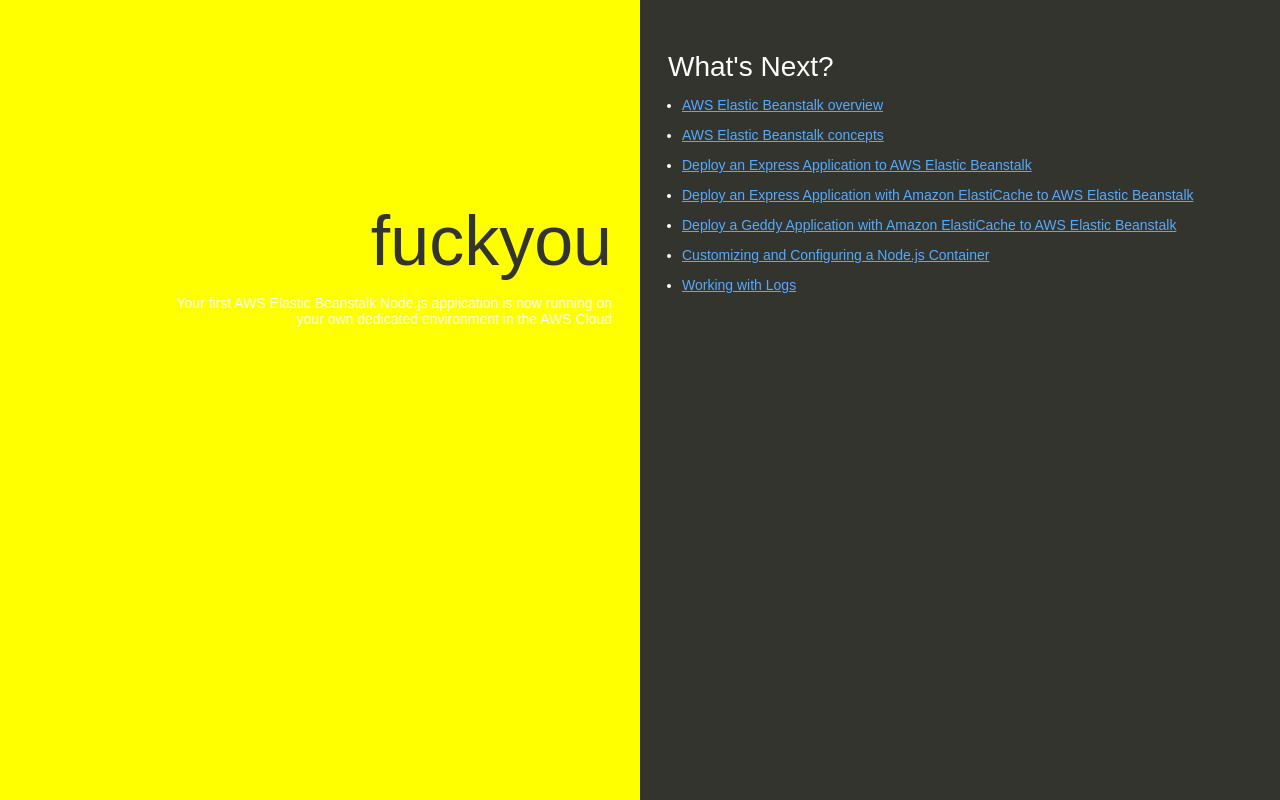
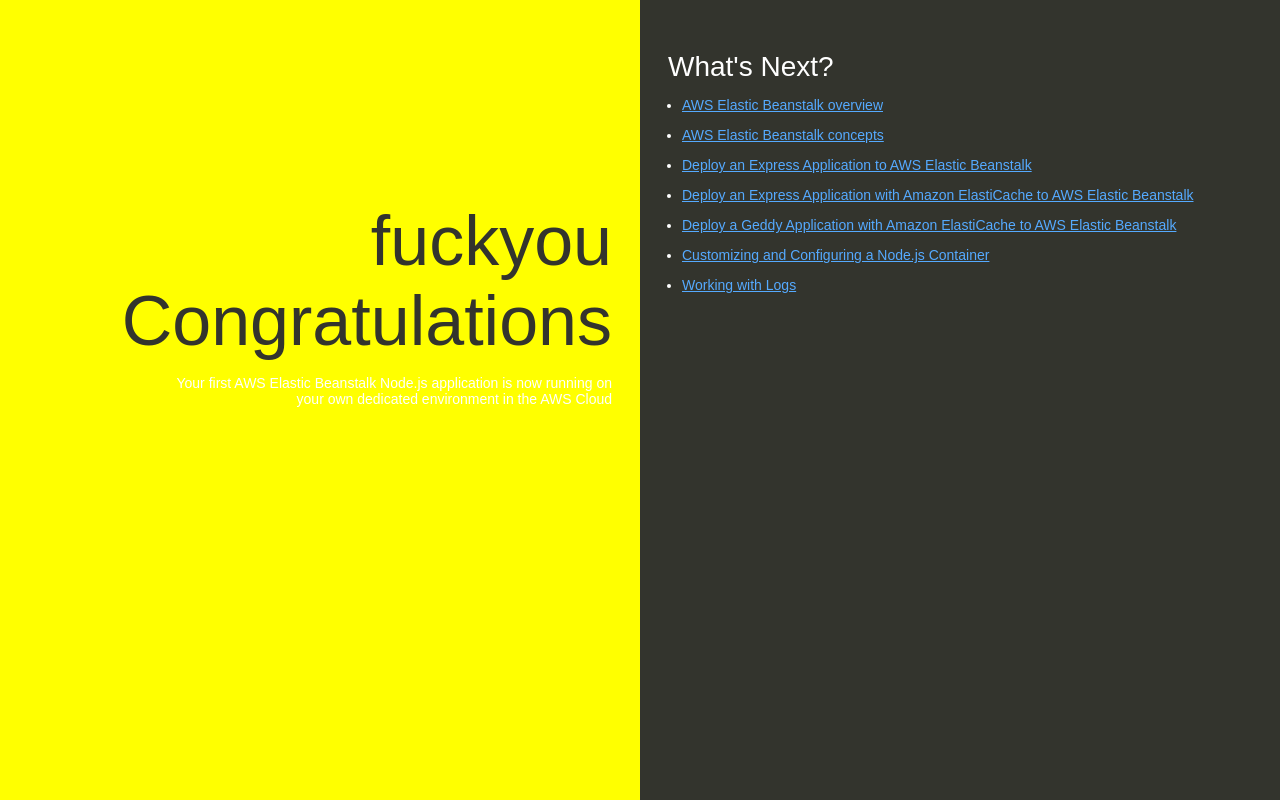
Before and after one commit to preethamsgithub/my-nodejs-app, a website: page index.html in a window 1280 px wide. Drawn offline with Linux system fonts and the light colour scheme.

Commit message:
Update index.html
testing the codebuild again

```diff
--- a/index.html
+++ b/index.html
@@ -74,7 +74,7 @@
   </head>
   <body>
     <div class="textColumn">
-      <h1>fuckyou</h1>
+      <h1>fuckyou Congratulations</h1>
       <p>Your first AWS Elastic Beanstalk Node.js application is now running on your own dedicated environment in the AWS Cloud</p>
     </div>
     <div class="linksColumn">
```
